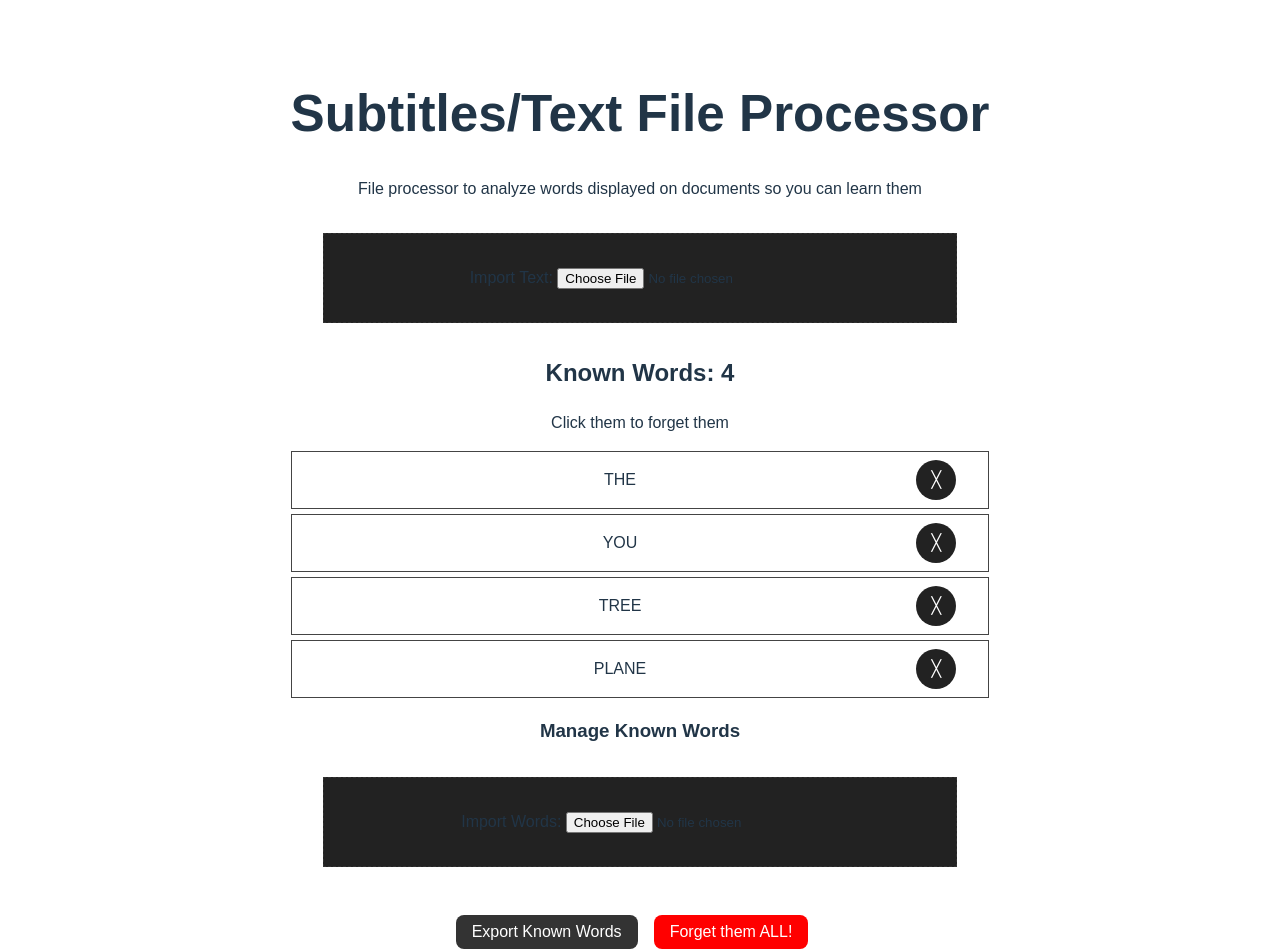
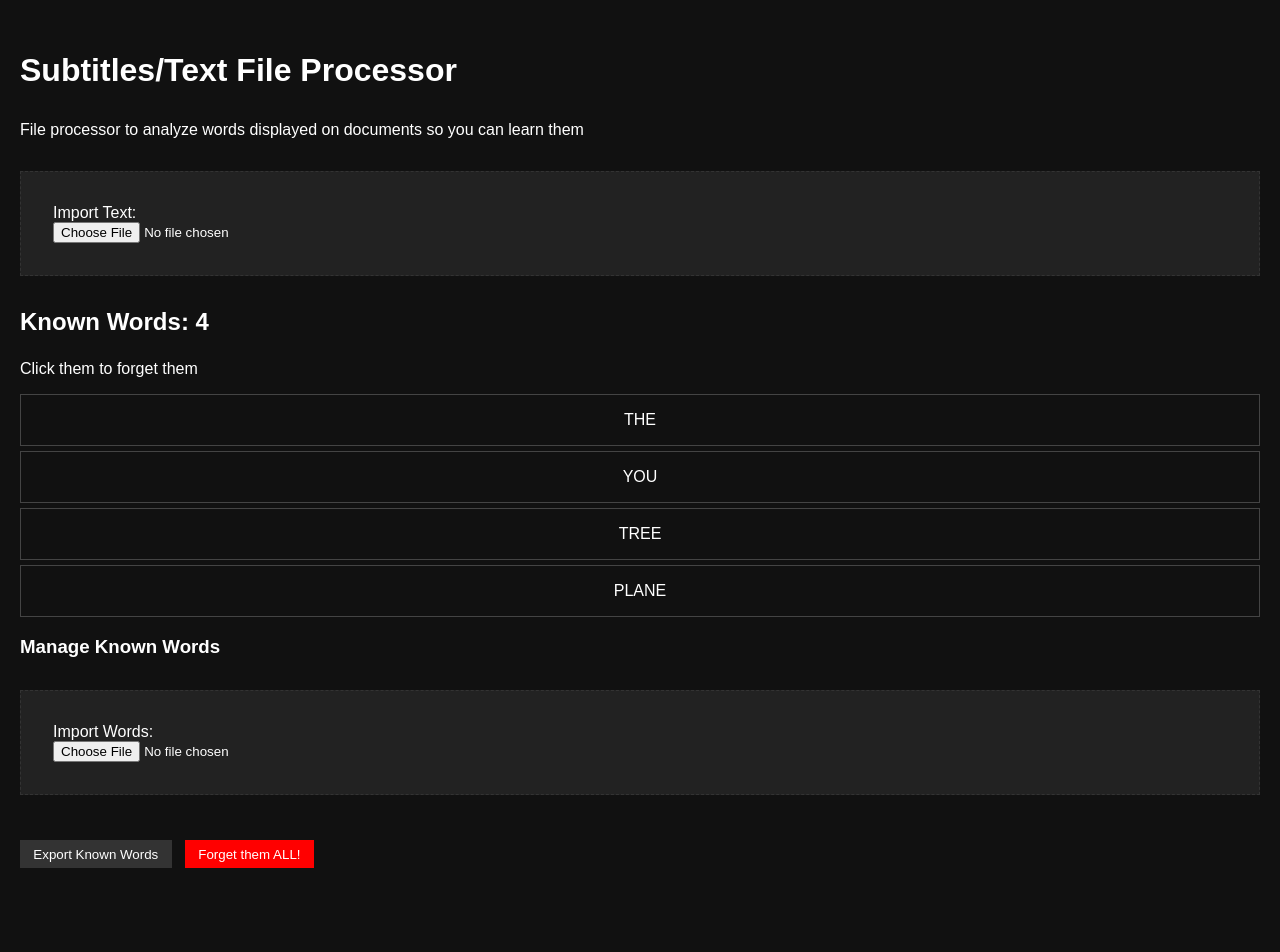
Before and after one commit to jorgetutor/vocabulary-analyzer, a Vue app: page / in a window 1280 px wide. Shown: the top 952 px of the page. After the commit the page ends 888 px from the top, so only its background shows below. Built offline with nearby package versions, Linux system fonts and the light colour scheme.

Commit message:
Refactor

```diff
--- a/src/App.vue
+++ b/src/App.vue
@@ -2,7 +2,7 @@
   <div class="app">
     <h1>Subtitles/Text File Processor</h1>
     <div>File processor to analyze words displayed on documents so you can learn them</div>
-    <div class="import">Import Text: <input type="file" @change="handleFileUpload" accept=".srt,.txt,.sub" /></div>
+    <div class="import">Import Text: <br /><input type="file" @change="handleFileUpload" accept=".srt,.txt,.sub" /></div>
 
     <div v-if="wordFrequencies.length > 0" style="margin-top:20px;">
       <h2>Words:  {{ wordFrequencies.length }}</h2>
@@ -19,13 +19,13 @@
       <div>Click them to forget them</div>
       <ul class="item-list">
         <li v-for="(word, index) in knownWords" :key="index" @click="removeKnownWord(word)">
-          {{ word.toUpperCase() }} <span class="cross">╳</span>
+          {{ word.toUpperCase() }}
         </li>
       </ul>
     </div>
     <div>
       <h3>Manage Known Words</h3>
-      <div class="import">Import Words: <input type="file" @change="importKnownWords" accept=".json" /></div>
+      <div class="import">Import Words: <br /><input type="file" @change="importKnownWords" accept=".json" /></div>
       <button @click="exportKnownWords">Export Known Words</button>
       <button @click="clearKnownWords" class="alert">Forget them ALL!</button>
     </div>
@@ -177,74 +177,3 @@ function importKnownWords(event) {
   reader.readAsText(file)
 }
 </script>
-
-<style>
-.app {
-  font-family: Arial, sans-serif;
-  padding: 20px;
-}
-li {
-  cursor: pointer;
-}
-li:hover {
-  background: #f0f0f0;
-  color:#444;
-}
-</style>
-
-
-<style>
-  .app {
-    font-family: Arial, sans-serif;
-    padding: 20px;
-  }
-  .count {
-    color: #666;
-    font-size: 0.8em;
-  }
-  .import {
-    margin: 2em;
-    border: 1px dashed #333;
-    padding: 2em;
-    background: #222;
-  }
-  button {
-    background: #333;
-    color: white;
-    border: none;
-    padding: 0.5em 1em;
-    margin-top: 1em;
-    cursor: pointer;
-    margin-right: 1em;
-  }
-  button.alert {
-    background: red;
-    color: white;
-    border: none;
-    padding: 0.5em 1em;
-    margin-top: 1em;
-    cursor: pointer;
-  }
-  .item-list {
-    list-style-type: none;
-    padding: 0;
-  }
-  .item-list li {
-    border: 1px solid #444;
-    padding: 1em 2em;
-    margin-bottom: 5px;
-    text-align: center;
-  }
-  .item-list li .cross {
-    float: right;
-    font-weight: bold;
-    background: #222;
-    color:white;
-    width: 40px;
-    line-height: 40px;
-    text-align: center;
-    border-radius: 50%;
-    margin-top: -0.5em;
-    cursor: pointer;
-  }
-</style>
--- /dev/null
+++ b/src/assets/style.css
@@ -0,0 +1,84 @@
+* {
+    margin: 0;
+    padding: 0;
+    box-sizing: border-box;
+}
+
+body {
+    background: #111;
+    margin: 0;
+    padding: 0;
+    font-family: Arial, sans-serif;
+    color: #FFF;
+    padding: 20px;
+}
+h1 {
+    margin: 1em 0;
+}
+h2 {
+    margin: 1em 0;
+}
+h3 {
+    margin: 1em 0;
+}
+ol, ul {
+    list-style-type: none;
+    padding: 0;
+    margin-top: 1em;
+}
+li {
+    cursor: pointer;
+}
+li:hover {
+    background: #f0f0f0;
+    color:#444;
+}
+.count {
+    color: #666;
+    font-size: 0.8em;
+}
+.import {
+    margin: 2em 0em;
+    border: 1px dashed #333;
+    padding: 2em;
+    background: #222;
+}
+button {
+    background: #333;
+    color: white;
+    border: none;
+    padding: 0.5em 1em;
+    margin-top: 1em;
+    cursor: pointer;
+    margin-right: 1em;
+}
+button.alert {
+    background: red;
+    color: white;
+    border: none;
+    padding: 0.5em 1em;
+    margin-top: 1em;
+    cursor: pointer;
+}
+.item-list {
+    list-style-type: none;
+    padding: 0;
+}
+.item-list li {
+    border: 1px solid #444;
+    padding: 1em 2em;
+    margin-bottom: 5px;
+    text-align: center;
+}
+.item-list li .cross {
+    float: right;
+    font-weight: bold;
+    background: #222;
+    color:white;
+    width: 40px;
+    line-height: 40px;
+    text-align: center;
+    border-radius: 50%;
+    margin-top: -0.5em;
+    cursor: pointer;
+}
--- a/src/main.js
+++ b/src/main.js
@@ -1,5 +1,5 @@
 import { createApp } from 'vue'
-import './style.css'
+import './assets/style.css'
 import App from './App.vue'
 
 createApp(App).mount('#app')
```
